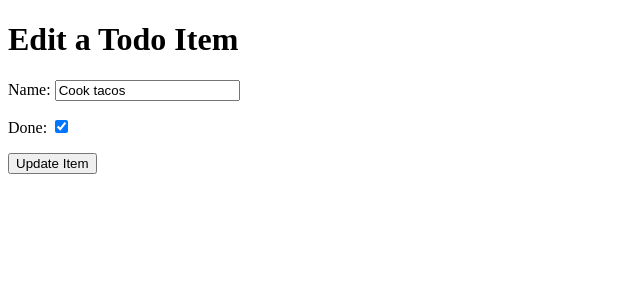
After one commit to juanovt10/fsf-hello-django, a Django app: page /edit/3 in a window 1280 px wide. The commit adds this page. Shown: the top 300 px of the page, without its empty margins (0-640 px from the left). Run offline with Django 3.2, Linux system fonts and the light colour scheme; data comes from the database, SQL or seed files in the repository; both versions use the stored data as it was after the commit.

Commit message:
Create edit page and add functionality to edit existing tasks

```diff
--- a/django_todo/urls.py
+++ b/django_todo/urls.py
@@ -16,11 +16,12 @@ Including another URLconf
 from django.contrib import admin
 from django.urls import path
 # here we import the function from the views files
-from todo.views import get_todo_list, add_item
+from todo.views import get_todo_list, add_item, edit_item
 
 urlpatterns = [
     path('admin/', admin.site.urls),
     # here we use the path method to run the function in the url
     path('', get_todo_list, name='get_todo_list'),
-    path('add', add_item, name='add')
+    path('add', add_item, name='add'),
+    path('edit/<item_id>', edit_item, name='edit')
 ]
--- /dev/null
+++ b/todo/templates/todo/edit_item.html
@@ -0,0 +1,23 @@
+<!DOCTYPE html>
+<html lang="en">
+  <head>
+    <meta charset="UTF-8" />
+    <meta http-equiv="X-UA-Compatible" content="IE=edge" />
+    <meta name="viewport" content="width=device-width, initial-scale=1.0" />
+    <title>Document</title>
+  </head>
+  <body>
+    <h1>Edit a Todo Item</h1>
+
+    <form method="POST">
+      <!-- This needs to be added to guarantee that the data posted is comming
+        from the todo list app and not from another website -->
+      {% csrf_token %} {{ form.as_p }}
+      <div>
+        <p>
+          <button type="submit">Update Item</button>
+        </p>
+      </div>
+    </form>
+  </body>
+</html>
--- a/todo/templates/todo/todo_list.html
+++ b/todo/templates/todo/todo_list.html
@@ -17,6 +17,11 @@
         {% else %}
         <td>{{ item.name }}</td>
         {% endif %}
+        <td>
+            <a href="/edit/{{ item.id }}">
+                <button>Edit</button>
+            </a>
+        </td>
       </tr>
       {% empty %}
       <tr>
--- a/todo/views.py
+++ b/todo/views.py
@@ -1,4 +1,4 @@
-from django.shortcuts import render, redirect
+from django.shortcuts import render, redirect, get_object_or_404
 from .models import Item
 from .forms import ItemForm
 
@@ -25,3 +25,19 @@ def add_item(request):
         'form': form
     }
     return render(request, "todo/add_item.html", context)
+
+
+def edit_item(request, item_id):
+    item = get_object_or_404(Item, id=item_id)
+    if request.method == "POST":
+        form = ItemForm(request.POST, instance=item)
+        if form.is_valid():
+            form.save()
+
+        return redirect('get_todo_list')
+
+    form = ItemForm(instance=item)
+    context = {
+        'form': form
+    }
+    return render(request, 'todo/edit_item.html', context)
```
Also changed, not shown: db.sqlite3.
